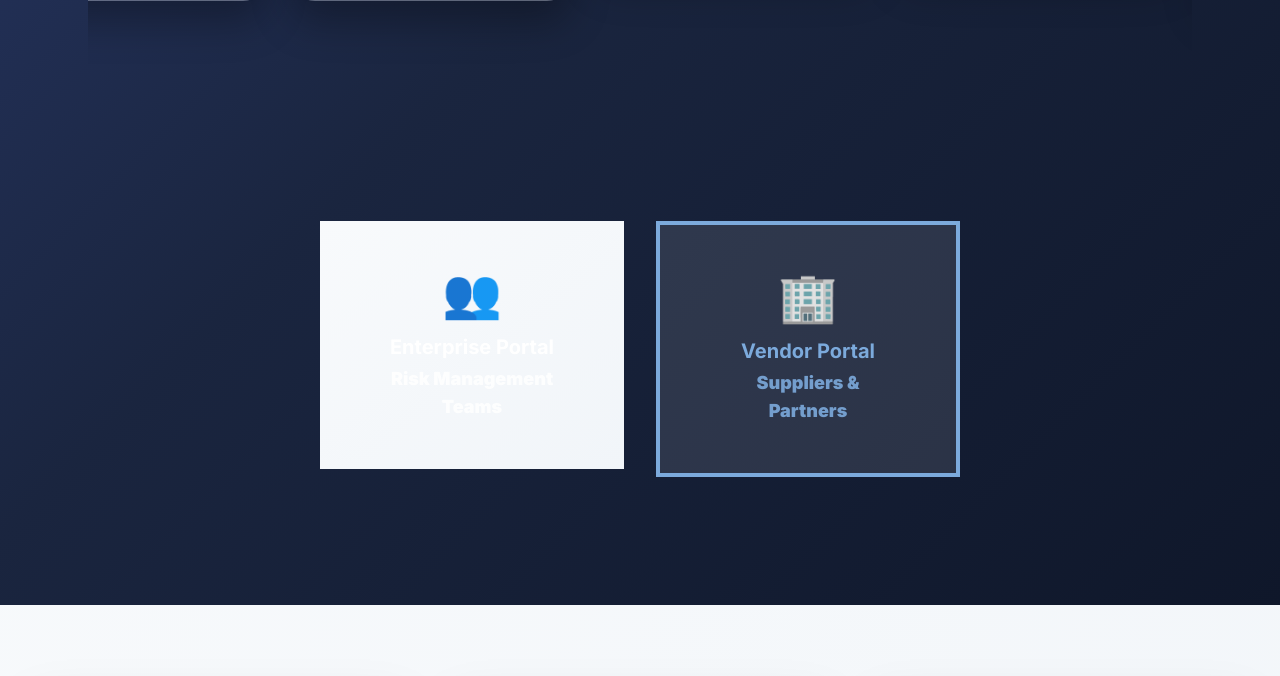
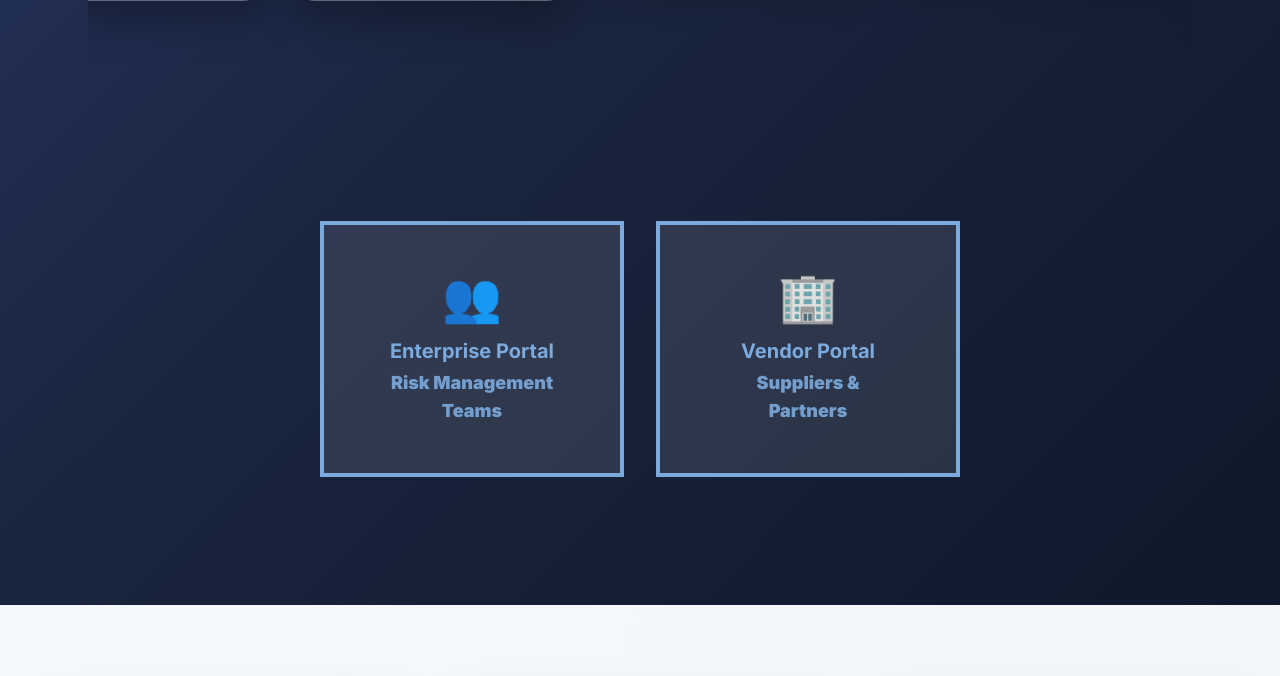
Before and after one commit to remsha-work/RISKSENTINEL, a Flask app: page / in a window 1280 px wide. Shown: the part 908-1584 px from the top of the page. Run offline with Flask 3, Linux system fonts and the light colour scheme; some libraries are stand-ins or nearby versions.

Commit message:
Update on Landing page and desgin

```diff
--- a/templates/landing.html
+++ b/templates/landing.html
@@ -198,7 +198,8 @@
 <div class="flex flex-col lg:flex-row gap-8 justify-center max-w-2xl mx-auto px-4">
    <!-- ENTERPRISE BUTTON -->
 <a href="/enterprise-login" class="group flex-1">
-    <div class="bg-gradient-to-br from-sky-500 to-navy hover:from-gold hover:to-orange text-white font-black py-12 px-16 rounded-4xl text-2xl shadow-3xl hover:shadow-4xl hover:-translate-y-4 transition-all duration-700">
+    <!--<div class="bg-gradient-to-br from-sky-500 to-navy hover:from-gold hover:to-orange hover:text-emerald font-black py-12 px-16 rounded-4xl text-2xl shadow-3xl hover:shadow-4xl hover:-translate-y-4 transition-all duration-700">-->
+        <div class="border-4 border-sky hover:border-gold bg-white/10 hover:bg-white/30 text-sky hover:text-white font-black py-12 px-16 rounded-4xl shadow-3xl hover:shadow-4xl hover:-translate-y-4 transition-all duration-700">
         <span class="text-5xl mb-4 block">👥</span>
         <div class="text-xl font-bold mb-1">Enterprise Portal</div>
         <div class="text-lg opacity-90">Risk Management Teams</div>
```
